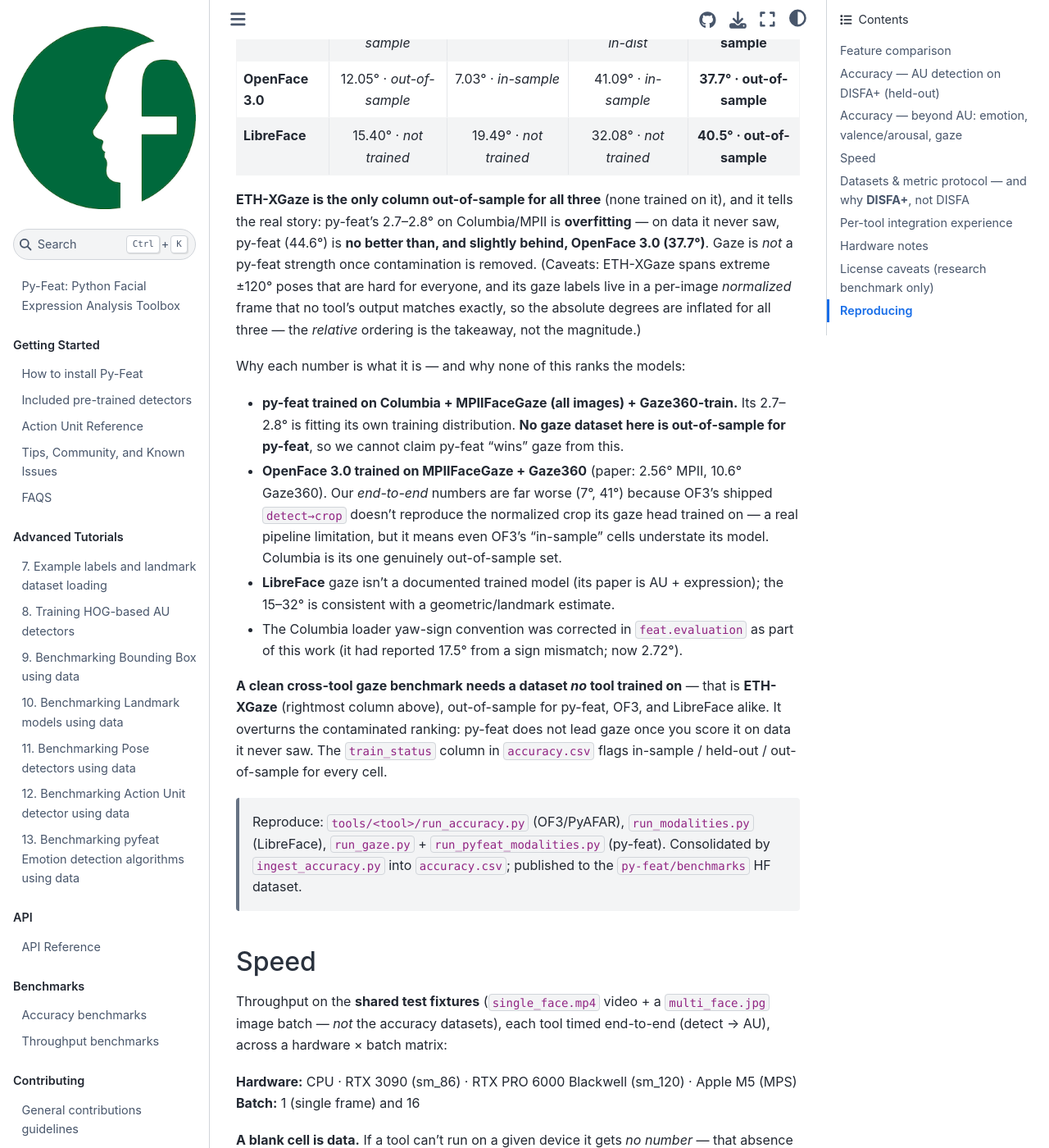
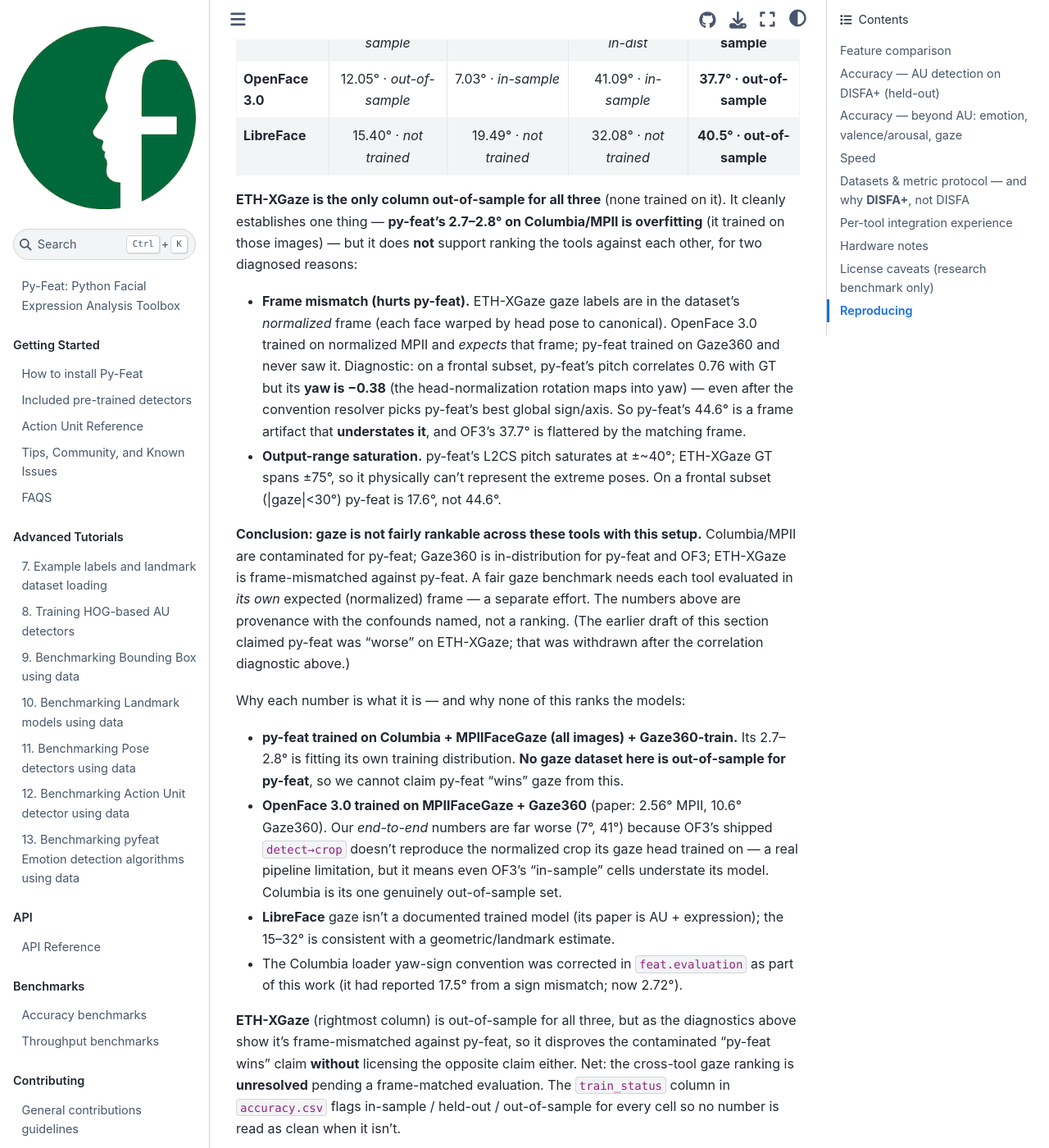
Before and after one commit to cosanlab/py-feat, a Jupyter Book: the page built from docs/benchmarks/cross_tool_methodology.md, in a window 1280 px wide and 1400 px high, scrolled down 4768 px. Shown: the whole window at 82% size. Built offline with Jupyter Book 1.0.4 settings and Sphinx 7.4.7 and the Sphinx Book theme 1.1.4, drawn with Linux system fonts in a browser that asks for light colours; pages that are not in the unit, such as notebooks, are missing from menus.

Commit message:
benchmarks: withdraw ETH-XGaze gaze ranking — frame mismatch confounds it
Correlation diagnostic: on frontal ETH-XGaze py-feat pitch r=0.76 but yaw
r=-0.38 (even after global sign/axis resolution), because ETH-XGaze gaze is
in the dataset's head-normalized frame that OF3 trained on (normalized MPII)
and py-feat did not (Gaze360). py-feat L2CS pitch also saturates ~+-40 vs
GT +-75. So 44.6deg understates py-feat and the ordering is a frame
artifact. Withdraw the ranking; gaze unresolved pending frame-matched eval.
Columbia/MPII overfitting finding stands.

```diff
--- a/docs/benchmarks/cross_tool_methodology.md
+++ b/docs/benchmarks/cross_tool_methodology.md
@@ -140,13 +140,29 @@
 | **LibreFace** | 15.40° · *not trained* | 19.49° · *not trained* | 32.08° · *not trained* | **40.5° · out-of-sample** |
 
 **ETH-XGaze is the only column out-of-sample for all three** (none trained on
-it), and it tells the real story: py-feat's 2.7–2.8° on Columbia/MPII is
-**overfitting** — on data it never saw, py-feat (44.6°) is **no better than, and
-slightly behind, OpenFace 3.0 (37.7°)**. Gaze is *not* a py-feat strength once
-contamination is removed. (Caveats: ETH-XGaze spans extreme ±120° poses that are
-hard for everyone, and its gaze labels live in a per-image *normalized* frame
-that no tool's output matches exactly, so the absolute degrees are inflated for
-all three — the *relative* ordering is the takeaway, not the magnitude.)
+it). It cleanly establishes one thing — **py-feat's 2.7–2.8° on Columbia/MPII is
+overfitting** (it trained on those images) — but it does **not** support ranking
+the tools against each other, for two diagnosed reasons:
+
+- **Frame mismatch (hurts py-feat).** ETH-XGaze gaze labels are in the dataset's
+  *normalized* frame (each face warped by head pose to canonical). OpenFace 3.0
+  trained on normalized MPII and *expects* that frame; py-feat trained on
+  Gaze360 and never saw it. Diagnostic: on a frontal subset, py-feat's pitch
+  correlates 0.76 with GT but its **yaw is −0.38** (the head-normalization
+  rotation maps into yaw) — even after the convention resolver picks py-feat's
+  best global sign/axis. So py-feat's 44.6° is a frame artifact that
+  **understates it**, and OF3's 37.7° is flattered by the matching frame.
+- **Output-range saturation.** py-feat's L2CS pitch saturates at ±~40°; ETH-XGaze
+  GT spans ±75°, so it physically can't represent the extreme poses. On a
+  frontal subset (|gaze|<30°) py-feat is 17.6°, not 44.6°.
+
+**Conclusion: gaze is not fairly rankable across these tools with this setup.**
+Columbia/MPII are contaminated for py-feat; Gaze360 is in-distribution for
+py-feat and OF3; ETH-XGaze is frame-mismatched against py-feat. A fair gaze
+benchmark needs each tool evaluated in *its own* expected (normalized) frame —
+a separate effort. The numbers above are provenance with the confounds named,
+not a ranking. (The earlier draft of this section claimed py-feat was "worse" on
+ETH-XGaze; that was withdrawn after the correlation diagnostic above.)
 
 Why each number is what it is — and why none of this ranks the models:
 
@@ -163,11 +179,13 @@
 - The Columbia loader yaw-sign convention was corrected in `feat.evaluation` as
   part of this work (it had reported 17.5° from a sign mismatch; now 2.72°).
 
-**A clean cross-tool gaze benchmark needs a dataset *no* tool trained on** — that
-is **ETH-XGaze** (rightmost column above), out-of-sample for py-feat, OF3, and
-LibreFace alike. It overturns the contaminated ranking: py-feat does not lead
-gaze once you score it on data it never saw. The `train_status` column in
-`accuracy.csv` flags in-sample / held-out / out-of-sample for every cell.
+**ETH-XGaze** (rightmost column) is out-of-sample for all three, but as the
+diagnostics above show it's frame-mismatched against py-feat, so it disproves the
+contaminated "py-feat wins" claim **without** licensing the opposite claim
+either. Net: the cross-tool gaze ranking is **unresolved** pending a
+frame-matched evaluation. The `train_status` column in `accuracy.csv` flags
+in-sample / held-out / out-of-sample for every cell so no number is read as
+clean when it isn't.
 
 > Reproduce: `tools/<tool>/run_accuracy.py` (OF3/PyAFAR), `run_modalities.py`
 > (LibreFace), `run_gaze.py` + `run_pyfeat_modalities.py` (py-feat). Consolidated
```
